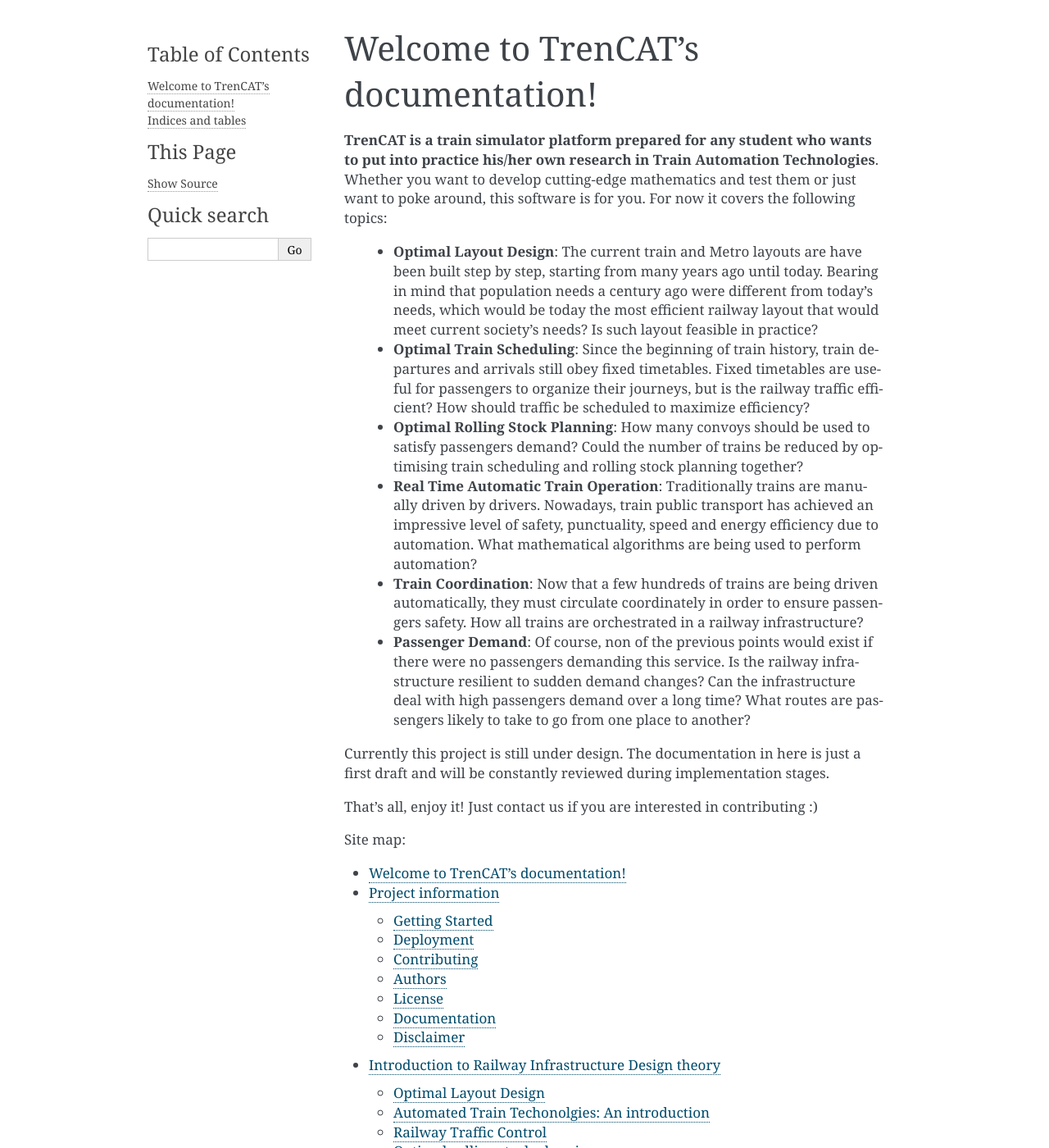
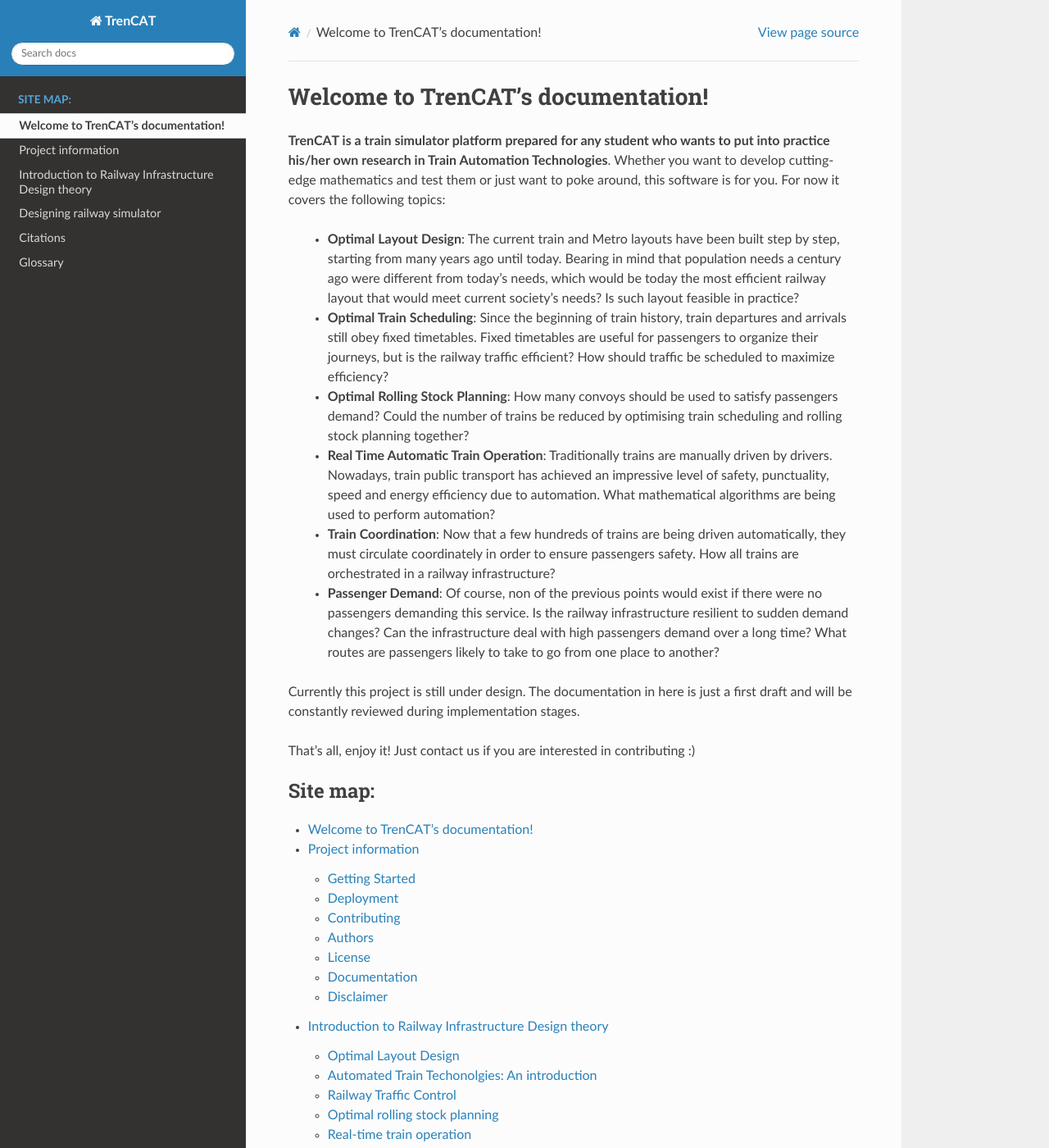
Before and after one commit to trencat/Trencat, a Sphinx documentation site: the page built from doc/source/index.rst, in a window 1280 px wide and 1400 px high. Shown: the whole window at 82% size. Built offline with Sphinx 7.4.7 and the Read the Docs theme 2.0.0, drawn with Linux system fonts in a browser that asks for light colours; some of the changed text lies outside the part shown.

Commit message:
Change alabaster sphinx theme to readthedocs theme.
Upgrade to sphinx v1.8.1. Fix typos.

```diff
--- a/doc/requirements.txt
+++ b/doc/requirements.txt
@@ -15,6 +15,7 @@ pytz==2018.3
 requests==2.18.4
 six==1.11.0
 snowballstemmer==1.2.1
-Sphinx==1.8.0
+Sphinx==1.8.1
+sphinx-rtd-theme==0.4.2
 sphinxcontrib-websupport==1.0.1
 urllib3==1.22
--- a/doc/source/conf.py
+++ b/doc/source/conf.py
@@ -78,7 +78,7 @@ pygments_style = 'sphinx'
 # The theme to use for HTML and HTML Help pages.  See the documentation for
 # a list of builtin themes.
 #
-html_theme = 'alabaster'
+html_theme = 'sphinx_rtd_theme'
 
 # Theme options are theme-specific and customize the look and feel of a theme
 # further.  For a list of options available for each theme, see the
--- a/doc/source/index.rst
+++ b/doc/source/index.rst
@@ -10,7 +10,7 @@ Welcome to TrenCAT's documentation!
 
 **TrenCAT is a train simulator platform prepared for any student who wants to put into practice his/her own research in Train Automation Technologies**. Whether you want to develop cutting-edge mathematics and test them or just want to poke around, this software is for you. For now it covers the following topics:
 
-   - **Optimal Layout Design**: The current train and Metro layouts are have been built step by step, starting from many years ago until today. Bearing in mind that population needs a century ago were different from today's needs, which would be today the most efficient railway layout that would meet current society's needs? Is such layout feasible in practice?
+   - **Optimal Layout Design**: The current train and Metro layouts have been built step by step, starting from many years ago until today. Bearing in mind that population needs a century ago were different from today's needs, which would be today the most efficient railway layout that would meet current society's needs? Is such layout feasible in practice?
    - **Optimal Train Scheduling**: Since the beginning of train history, train departures and arrivals still obey fixed timetables. Fixed timetables are useful for passengers to organize their journeys, but is the railway traffic efficient? How should traffic be scheduled to maximize efficiency?
    - **Optimal Rolling Stock Planning**: How many convoys should be used to satisfy passengers demand? Could the number of trains be reduced by optimising train scheduling and rolling stock planning together?
    - **Real Time Automatic Train Operation**: Traditionally trains are manually driven by drivers. Nowadays, train public transport has achieved an impressive level of safety, punctuality, speed and energy efficiency due to automation. What mathematical algorithms are being used to perform automation?
@@ -40,4 +40,5 @@ Indices and tables
 
 * :ref:`genindex`
 * :ref:`search`
+
 .. * :ref:`modindex`
```
